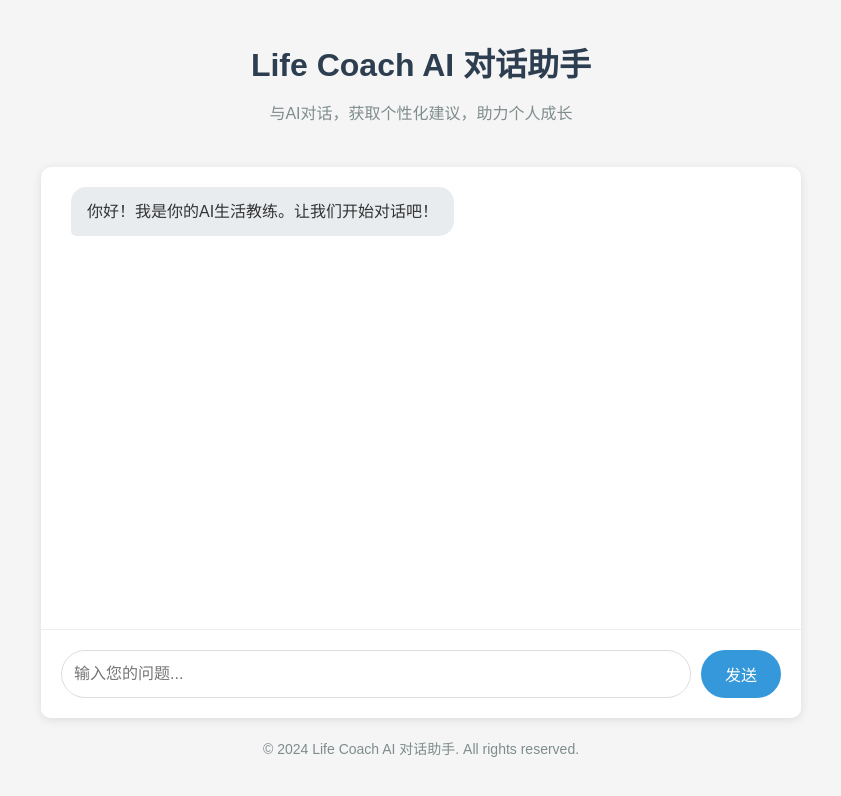
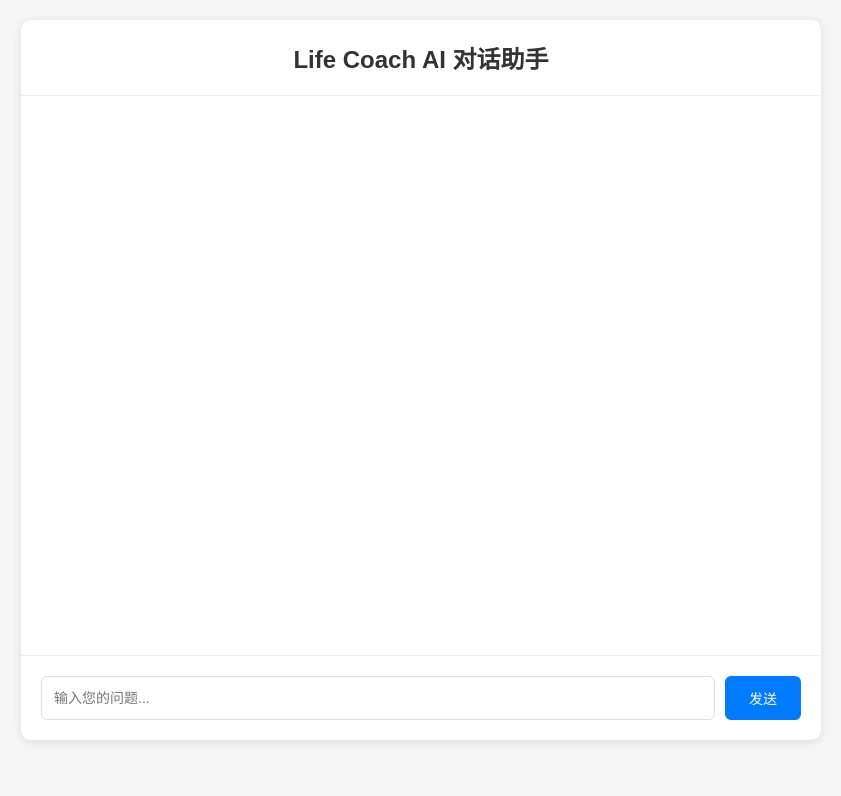
Before and after one commit to beidou987/life_coach, a website: page public/index.html in a window 1280 px wide. Shown: the whole page, without its empty margins (219-1060 px from the left). Drawn offline with Linux system fonts and the light colour scheme.

Commit message:
重构：将前端代码移至public目录，优化服务器配置

```diff
--- a/index.html
+++ b/public/index.html
@@ -5,98 +5,76 @@
     <meta name="viewport" content="width=device-width, initial-scale=1.0">
     <title>Life Coach AI 对话助手</title>
     <style>
-        /* 全局样式 */
-        * {
+        body {
+            font-family: 'PingFang SC', 'Microsoft YaHei', sans-serif;
             margin: 0;
-            padding: 0;
-            box-sizing: border-box;
+            padding: 20px;
+            background-color: #f5f5f5;
+            display: flex;
+            justify-content: center;
         }
 
-        body {
-            font-family: 'Microsoft YaHei', sans-serif;
-            line-height: 1.6;
-            background-color: #f5f5f5;
-            color: #333;
+        .chat-container {
+            width: 100%;
+            max-width: 800px;
+            background: white;
+            border-radius: 10px;
+            box-shadow: 0 2px 10px rgba(0, 0, 0, 0.1);
+            display: flex;
+            flex-direction: column;
+            height: 90vh;
         }
 
-        /* 页面布局 */
-        .container {
-            max-width: 800px;
-            margin: 0 auto;
+        .chat-header {
             padding: 20px;
-            min-height: 100vh;
+            border-bottom: 1px solid #eee;
+            text-align: center;
+        }
+
+        .chat-header h1 {
+            margin: 0;
+            color: #333;
+            font-size: 1.5em;
+        }
+
+        .messages-container {
+            flex: 1;
+            overflow-y: auto;
+            padding: 20px;
+        }
+
+        .message {
+            margin-bottom: 20px;
             display: flex;
             flex-direction: column;
         }
 
-        /* 顶部标题 */
-        header {
-            text-align: center;
-            padding: 20px 0;
-            margin-bottom: 20px;
-        }
-
-        header h1 {
-            color: #2c3e50;
-            margin-bottom: 10px;
-        }
-
-        header p {
-            color: #7f8c8d;
-        }
-
-        /* 对话区域 */
-        .chat-container {
-            flex: 1;
-            background: #fff;
-            border-radius: 10px;
-            box-shadow: 0 2px 10px rgba(0,0,0,0.1);
-            display: flex;
-            flex-direction: column;
-            overflow: hidden;
-        }
-
-        /* 消息显示区域 */
-        .messages {
-            flex: 1;
-            padding: 20px;
-            overflow-y: auto;
-            max-height: 60vh;
-        }
-
-        /* 消息气泡样式 */
-        .message {
-            margin-bottom: 20px;
-            display: flex;
-            align-items: flex-start;
-        }
-
         .message.user {
-            flex-direction: row-reverse;
+            align-items: flex-end;
         }
 
         .message-content {
             max-width: 70%;
             padding: 12px 16px;
-            border-radius: 15px;
-            margin: 0 10px;
+            border-radius: 12px;
+            font-size: 14px;
+            line-height: 1.5;
         }
 
         .user .message-content {
-            background-color: #3498db;
-            color: #fff;
-            border-bottom-right-radius: 5px;
+            background-color: #007AFF;
+            color: white;
+            border-radius: 12px 12px 0 12px;
         }
 
         .assistant .message-content {
-            background-color: #e9ecef;
-            border-bottom-left-radius: 5px;
+            background-color: #f0f0f0;
+            color: #333;
+            border-radius: 12px 12px 12px 0;
         }
 
-        /* 输入区域 */
         .input-container {
             padding: 20px;
-            background: #fff;
             border-top: 1px solid #eee;
             display: flex;
             gap: 10px;
@@ -106,43 +84,38 @@
             flex: 1;
             padding: 12px;
             border: 1px solid #ddd;
-            border-radius: 25px;
+            border-radius: 6px;
+            font-size: 14px;
             outline: none;
-            font-size: 16px;
-            transition: border-color 0.3s;
-        }
-
-        #message-input:focus {
-            border-color: #3498db;
         }
 
         #send-button {
             padding: 12px 24px;
-            background-color: #3498db;
-            color: #fff;
+            background-color: #007AFF;
+            color: white;
             border: none;
-            border-radius: 25px;
+            border-radius: 6px;
             cursor: pointer;
-            font-size: 16px;
-            transition: background-color 0.3s;
+            font-size: 14px;
+            transition: background-color 0.2s;
         }
 
         #send-button:hover {
-            background-color: #2980b9;
+            background-color: #0056b3;
         }
 
-        /* 底部版权信息 */
-        footer {
-            text-align: center;
-            padding: 20px 0;
-            color: #7f8c8d;
-            font-size: 14px;
+        #send-button:disabled {
+            background-color: #ccc;
+            cursor: not-allowed;
         }
 
-        /* 响应式设计 */
         @media (max-width: 600px) {
-            .container {
+            body {
                 padding: 10px;
+            }
+
+            .chat-container {
+                height: 95vh;
             }
 
             .message-content {
@@ -152,30 +125,18 @@
     </style>
 </head>
 <body>
-    <div class="container">
-        <header>
+    <div class="chat-container">
+        <div class="chat-header">
             <h1>Life Coach AI 对话助手</h1>
-            <p>与AI对话，获取个性化建议，助力个人成长</p>
-        </header>
-
-        <div class="chat-container">
-            <div class="messages" id="messages">
-                <!-- 消息将通过JavaScript动态添加 -->
-            </div>
-
-            <div class="input-container">
-                <input type="text" id="message-input" placeholder="输入您的问题..." autocomplete="off">
-                <button id="send-button">发送</button>
-            </div>
         </div>
-
-        <footer>
-            <p>&copy; 2024 Life Coach AI 对话助手. All rights reserved.</p>
-        </footer>
+        <div id="messages" class="messages-container"></div>
+        <div class="input-container">
+            <input type="text" id="message-input" placeholder="输入您的问题..." />
+            <button id="send-button">发送</button>
+        </div>
     </div>
 
     <script>
-        // 获取DOM元素
         const messagesContainer = document.getElementById('messages');
         const messageInput = document.getElementById('message-input');
         const sendButton = document.getElementById('send-button');
@@ -253,19 +214,20 @@
                     }
                 }
             } catch (error) {
-                console.error('Error:', error);
-                addMessage(`抱歉，发生了错误：${error.message}`);
+                console.error('发送消息出错:', error);
+                addMessage(`发生错误: ${error.message}`, false);
             }
         }
 
-        // 绑定事件监听器
+        // 绑定发送按钮点击事件
         sendButton.addEventListener('click', sendMessage);
+
+        // 绑定输入框回车事件
         messageInput.addEventListener('keypress', (e) => {
-            if (e.key === 'Enter') sendMessage();
+            if (e.key === 'Enter') {
+                sendMessage();
+            }
         });
-
-        // 添加欢迎消息
-        addMessage('你好！我是你的AI生活教练。让我们开始对话吧！');
     </script>
 </body>
 </html>
--- a/server.js
+++ b/server.js
@@ -9,7 +9,7 @@ const port = process.env.PORT || 3000;
 // 启用CORS和JSON解析中间件
 app.use(cors());
 app.use(express.json());
-app.use(express.static('.'));
+app.use(express.static('public'));
 
 // 火山方舟API配置
 const API_KEY = process.env.VOLCES_API_KEY;
```
